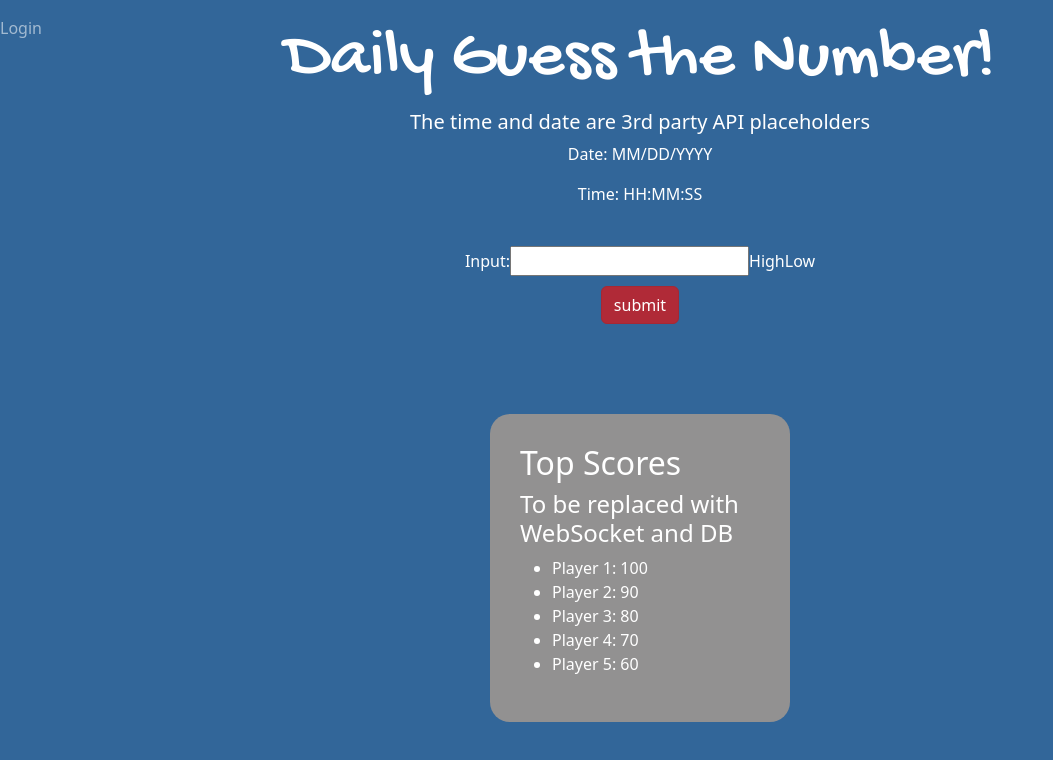
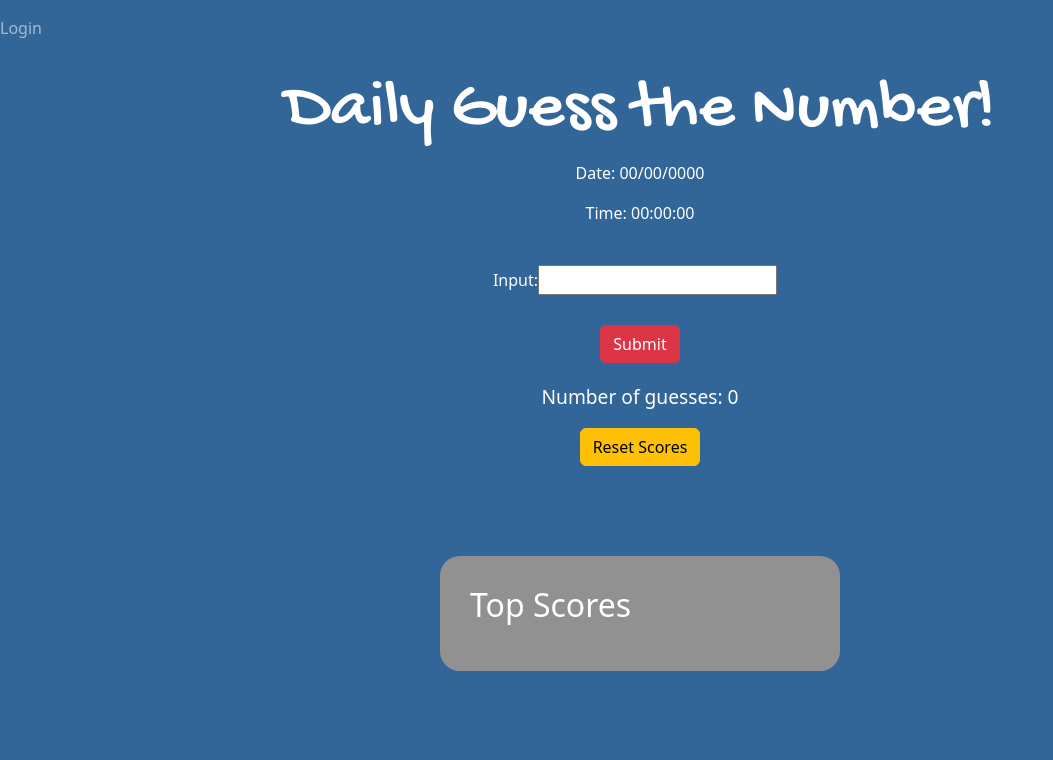
Before and after one commit to Shadowarrior7/CS260, a React (Vite) app: page /home in a window 1280 px wide. Shown: the top 760 px of the page, without its empty margins (0-1053 px from the left). Built offline with nearby package versions, Linux system fonts and the light colour scheme.

Commit message:
functionality finished, i think ...

```diff
--- a/package.json
+++ b/package.json
@@ -24,6 +24,7 @@
   },
   "dependencies": {
     "bootstrap": "^5.3.3",
+    "canvas-confetti": "^1.9.3",
     "react": "^19.0.0",
     "react-bootstrap": "^2.10.9",
     "react-dom": "^19.0.0",
--- a/src/app.jsx
+++ b/src/app.jsx
@@ -1,4 +1,4 @@
-import React from 'react';
+import React, { useState } from 'react';
 import 'bootstrap/dist/css/bootstrap.min.css';
 import './app.css';
 import { BrowserRouter, NavLink, Route, Routes } from 'react-router-dom';
@@ -8,9 +8,9 @@ import { Home } from './home/home';
 import { AuthState } from './login/authState';
 
 export default function App() {
-  const [userName, setUserName] = React.useState(localStorage.getItem('userName') || '');
+  const [userName, setUserName] = useState(localStorage.getItem('userName') || '');
   const currentAuthState = userName ? AuthState.Authenticated : AuthState.Unauthenticated;
-  const [authState, setAuthState] = React.useState(currentAuthState);
+  const [authState, setAuthState] = useState(currentAuthState);
 
   return (
     <BrowserRouter>
@@ -24,18 +24,18 @@ export default function App() {
                 </NavLink>
               </li>
               {authState === AuthState.Authenticated && (
+                <>
                   <li className="nav-item">
                     <NavLink className="nav-link" to="/practice">
                       Practice
                     </NavLink>
                   </li>
-              )}
-              {authState === AuthState.Authenticated && (
                   <li className="nav-item">
                     <NavLink className="nav-link" to="/home">
                       Home
                     </NavLink>
                   </li>
+                </>
               )}
             </ul>
           </nav>
@@ -57,7 +57,7 @@ export default function App() {
               setUserName(userName);
             }}/>} />
           <Route path="/practice" element={<Practice />} />
-          <Route path="/home" element={<Home />} />
+          <Route path="/home" element={<Home userName={userName} />} />
           <Route path="*" element={<NotFound />} />
         </Routes>
       </div>
--- a/src/home/home.css
+++ b/src/home/home.css
@@ -21,7 +21,7 @@ main {
 }
 
 .sidebar {
-    width: 300px;
+    width: 400px;
     background-color: rgb(146, 145, 145);
     border-radius: 20px;
     padding: 30px;
@@ -40,6 +40,12 @@ footer {
     padding-top: 10px;
 }
 
+.guess-counter {
+    margin-top: 20px;
+    font-size: 1.2em;
+}
+
+
 @media (max-width: 600px) {
     .container {
         flex-direction: column;
--- a/src/home/home.jsx
+++ b/src/home/home.jsx
@@ -1,36 +1,118 @@
-import React from 'react';
+import React, { useState, useEffect } from 'react';
 import { NavLink } from 'react-router-dom';
 import './home.css';
+import { getScores, addScore, hasGuessedToday, resetScores } from './scoreboard';
+import confetti from 'canvas-confetti';
 
-export function Home() {
+export function Home(props) {
+  const [randomNumber, setRandomNumber] = useState(generateRandomNumber());
+  const [guess, setGuess] = useState('');
+  const [feedback, setFeedback] = useState('');
+  const [guesses, setGuesses] = useState(0);
+  const [scores, setScores] = useState(getScores());
+  const [hasGuessed, setHasGuessed] = useState(hasGuessedToday(props.userName));
+  const [already, setAlready] = useState('');
+
+
+  function generateRandomNumber() {
+    return Math.floor(Math.random() * 100) + 1;
+  }
+
+  setInterval(() => {
+    setScores(getScores());
+  }, 1000); // Update every second
+
+  setInterval(() => {
+    setRandomNumber(generateRandomNumber());
+  }, 1000 * 60 * 60 * 24); // Update every 24 hours
+
+  function handleGuess() {
+    if (hasGuessed) {
+      setAlready('You have already guessed the number today. Please wait for the new daily number. Or try the practice page!');
+      return;
+    }
+
+    const userGuess = parseInt(guess, 10);
+    setGuesses(guesses + 1);
+    if (isNaN(userGuess)) {
+      setFeedback('Please enter a valid number.');
+    } else if (userGuess < randomNumber) {
+      setFeedback('Too low!');
+    } else if (userGuess > randomNumber) {
+      setFeedback('Too high!');
+    } else {
+      setFeedback('Correct! You guessed the number!');
+      addScore(props.userName, guesses + 1);
+      setScores(getScores());
+      setHasGuessed(true);
+      triggerConfetti();
+    }
+  }
+
+  function triggerConfetti() {
+    confetti({
+      particleCount: 1000,
+      spread: 100,
+      origin: { y: 0.6 }
+    });
+  }
+
+  function getDateTime() {
+    return {
+      date: '00/00/0000',
+      time: '00:00:00'
+    };
+  }
+  const DateTime = getDateTime();
+
+  function handleResetScores() {
+    resetScores();
+    setScores(getScores());
+  }
+
   return (
     <main>
       <div className="container">
         <div className="content">
           <h1>Daily Guess the Number!</h1>
-          <h5>The time and date are 3rd party API placeholders</h5>
-          <p>Date: <span id="date">MM/DD/YYYY</span></p>
-          <p>Time: <span id="time">HH:MM:SS</span></p>
+          <p>Date: <span id="date">{DateTime.date}</span></p>
+          <p>Time: <span id="time">{DateTime.time}</span></p>
           <br />
           <div>
             <label htmlFor="input">Input:</label>
-            <input type="text" id="input" name="input" />
-            <span id="light-high">High</span>
-            <span id="light-low">Low</span>
+            <input
+              type="text"
+              id="input"
+              name="input"
+              value={guess}
+              onChange={(e) => setGuess(e.target.value)}
+
+            />
+            <span className="feedback">{feedback}</span>
           </div>
           <div className="submit">
-          <NavLink to="/home" className="btn btn-danger">submit</NavLink>
+            <button onClick={handleGuess} className="btn btn-danger">Submit</button>
+          </div>
+          <div>
+            {already}
+          </div>
+
+          <div className="guess-counter">
+            <p>Number of guesses: {guesses}</p>
+          </div>
+
+          <div className="reset">
+            <button onClick={handleResetScores} className="btn btn-warning">Reset Scores</button>
           </div>
         </div>
         <div className="sidebar">
           <h2>Top Scores</h2>
-          <h4>To be replaced with WebSocket and DB</h4>
           <ul>
-            <li>Player 1: 100</li>
-            <li>Player 2: 90</li>
-            <li>Player 3: 80</li>
-            <li>Player 4: 70</li>
-            <li>Player 5: 60</li>
+            {scores.map((score, index) => (
+              <li key={index}>
+                {score.userName}: {score.guesses} guesses on {new Date(score.date).toLocaleString()}
+              </li>
+            ))}
           </ul>
         </div>
       </div>
--- /dev/null
+++ b/src/home/scoreboard.js
@@ -0,0 +1,29 @@
+export function getScores() {
+    const scores = JSON.parse(localStorage.getItem('scores')) || [];
+    return scores.sort((a, b) => a.guesses - b.guesses || new Date(a.date) - new Date(b.date));
+  }
+
+  export function addScore(userName, guesses) {
+    const scores = JSON.parse(localStorage.getItem('scores')) || [];
+    const newScore = {
+      userName,
+      guesses,
+      date: new Date().toISOString()
+    };
+    scores.push(newScore);
+    localStorage.setItem('scores', JSON.stringify(scores));
+  }
+
+  export function hasGuessedToday(userName) {
+    const scores = JSON.parse(localStorage.getItem('scores')) || [];
+    const today = new Date().toISOString().split('T')[0];
+    return scores.some(score => score.userName === userName && score.date.split('T')[0] === today);
+  }
+
+  export function resetGuesses() {
+    localStorage.removeItem('scores');
+  }
+
+  export function resetScores() {
+    localStorage.removeItem('scores');
+  }
--- a/src/login/logged_in.jsx
+++ b/src/login/logged_in.jsx
@@ -19,7 +19,7 @@ export function LoggedIn(props) {
           <div className='instructions'>
             <h5>This is the website that you can guess a daily number!
               Submit a guess and the site will tell you if your guess is too high or low.
-              If you guess correctly youll get a surprise! If yo wish to hone your num,ber guessing skills,
+              If you guess correctly you'll get a surprise! If you wish to hone your number guessing skills,
               the practice page will hep you out!</h5>
           </div>
           <NavLink to="/home" className="btn btn-primary">Lets Get Started!</NavLink>
--- a/src/login/login.jsx
+++ b/src/login/login.jsx
@@ -15,6 +15,7 @@ export function Login({ userName, authState, onAuthChange }) {
           <Unauthenticated
             userName={userName}
             onLogin={(loginUserName) => {
+              localStorage.setItem('userName', loginUserName);
               onAuthChange(loginUserName, AuthState.Authenticated);
             }}
           />
--- a/src/login/pre_login.jsx
+++ b/src/login/pre_login.jsx
@@ -21,7 +21,9 @@ export function PreLogin(props) {
   return (
     <>
       <div>
+        <center>
         <h1>Login to Guess a Number</h1>
+        </center>
       </div>
       <div className='login-form'>
         <div className='input-group mb-3'>
--- /dev/null
+++ b/src/practice/numLogic.js
@@ -0,0 +1,3 @@
+export function generateRandomNumber() {
+    return Math.floor(Math.random() * 100) + 1;
+  }
--- a/src/practice/practice.css
+++ b/src/practice/practice.css
@@ -8,3 +8,26 @@
     align-items: center;
     padding-bottom: 60px;
 }
+.input-container {
+    display: flex;
+    align-items: center;
+    justify-content: center;
+  }
+
+  .feedback {
+    margin-left: 10px;
+    font-weight: bold;
+  }
+
+  .submit {
+    margin-top: 20px;
+  }
+
+  .new-number {
+    margin-top: 20px;
+  }
+
+  .guess-counter {
+    margin-top: 20px;
+    font-size: 1.2em;
+  }
--- a/src/practice/practice.jsx
+++ b/src/practice/practice.jsx
@@ -1,21 +1,65 @@
-import React from 'react';
-import { NavLink } from 'react-router-dom';
+import React, { useState } from 'react';
 import './practice.css';
+import { generateRandomNumber } from './numLogic';
 
 export function Practice() {
-return (
+  const [randomNumber, setRandomNumber] = useState(generateRandomNumber());
+  const [guess, setGuess] = useState('');
+  const [feedback, setFeedback] = useState('');
+  const [guesses, setGuesses] = useState(0);
+  const [isCorrect, setIsCorrect] = useState(false);
+
+  function handleGuess() {
+    const userGuess = parseInt(guess, 10);
+    if (isNaN(userGuess)) {
+      setFeedback('Please enter a valid number.');
+    } else {
+      setGuesses(guesses + 1);
+      if (userGuess < randomNumber) {
+        setFeedback('Too low!');
+      } else if (userGuess > randomNumber) {
+        setFeedback('Too high!');
+      } else {
+        setFeedback('Correct! You guessed the number!');
+        setIsCorrect(true);
+      }
+    }
+  }
+
+  function handleNewNumber() {
+    setRandomNumber(generateRandomNumber());
+    setGuess('');
+    setFeedback('');
+    setGuesses(0);
+    setIsCorrect(false);
+  }
+
+  return (
     <main>
-        <div className="container">
-            <h1>Practice</h1>
-            <form>
-                <label htmlFor="guess">Guess:  </label>
-                <input type="text" id="guess" name="guess" />
-                <button type="submit" className="btn btn-secondary">Submit</button>
-            </form>
-            <br />
-            <button className="btn btn-secondary">New Number</button>
-            <br />
+      <div className="container">
+        <h1>Practice</h1>
+        <div className="input-container">
+          <label htmlFor="input">Input:</label>
+          <input
+            type="text"
+            id="input"
+            name="input"
+            value={guess}
+            onChange={(e) => setGuess(e.target.value)}
+            disabled={isCorrect}
+          />
+          <span className="feedback">{feedback}</span>
         </div>
+        <div className="submit">
+          <button onClick={handleGuess} className="btn btn-danger" disabled={isCorrect}>Submit</button>
+        </div>
+        <div className="new-number">
+          <button onClick={handleNewNumber} className="btn btn-primary">Generate New Number</button>
+        </div>
+        <div className="guess-counter">
+          <p>Number of guesses: {guesses}</p>
+        </div>
+      </div>
     </main>
-);
+  );
 }
```
Also changed, not shown: 1 other file (tests, documents, lock files or other folders). Lines whose indentation alone changed are shown as unchanged.
